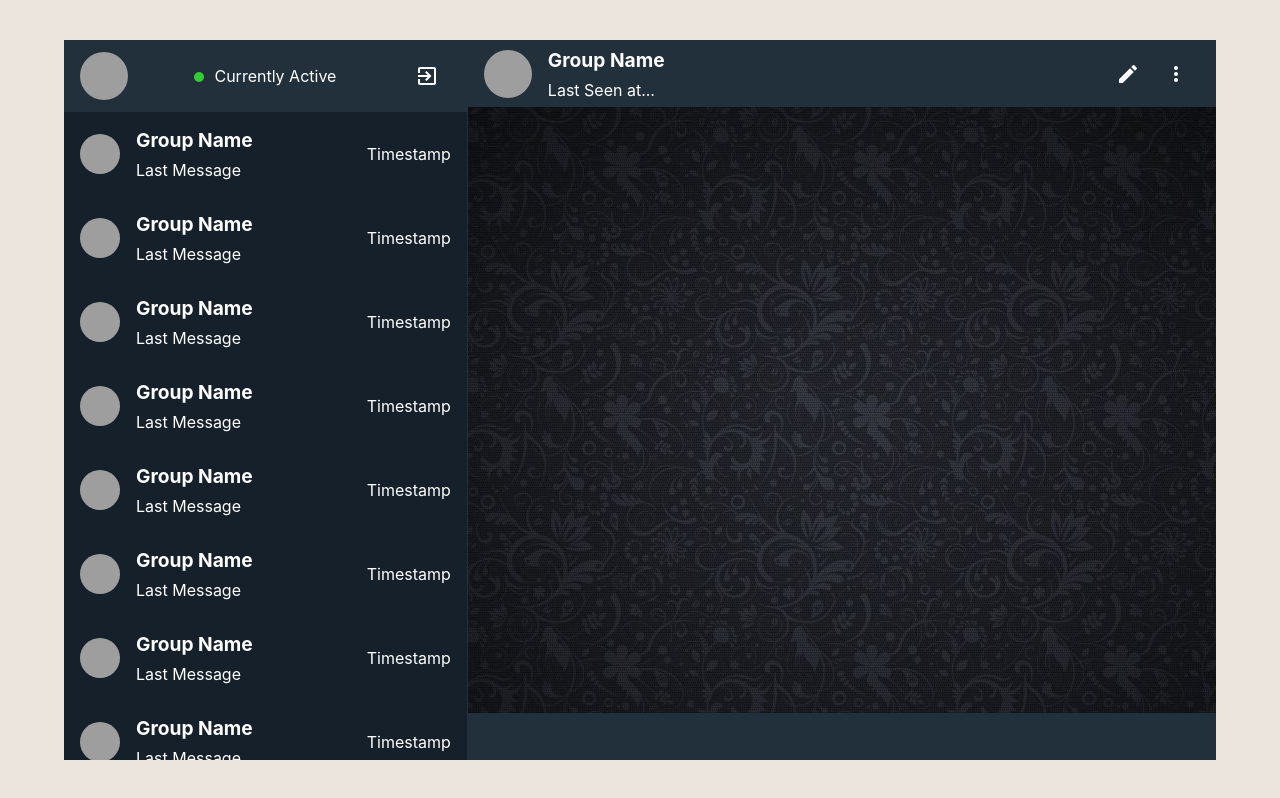
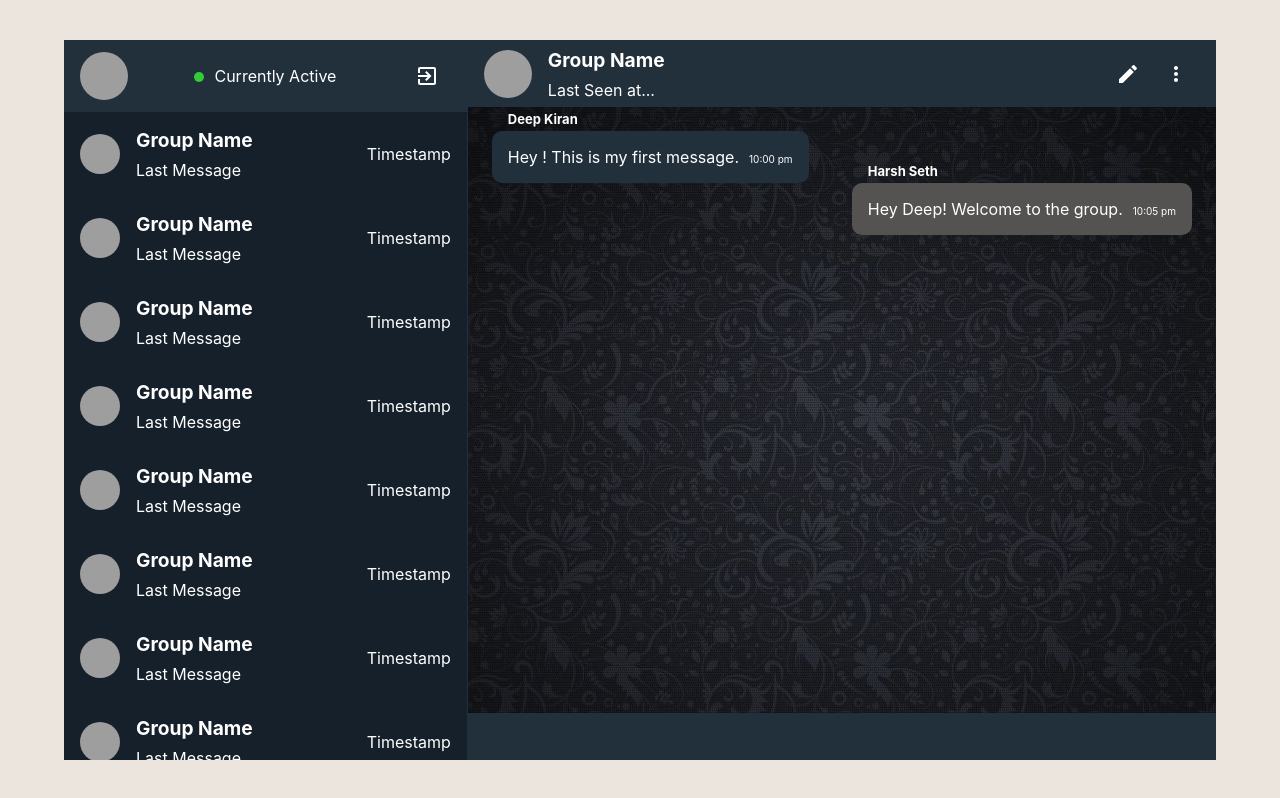
Before and after one commit to DEEPKIRANC/Chat-Application, a React (Create React App) app in the folder chat-application/: page / in a window 1280 px wide. Built offline with nearby package versions, Linux system fonts and the light colour scheme; grey boxes are pictures that could not be loaded.

Commit message:
style-Add chat message styling

```diff
--- a/chat-application/src/components/chatbox.js
+++ b/chat-application/src/components/chatbox.js
@@ -1,14 +1,29 @@
-import React from 'react'
+import React ,{useState,useEffect} from 'react'
 import {useMediaQuery} from "react-responsive";
 import EditIcon from '@material-ui/icons/Edit';
 import MoreVert from '@material-ui/icons/MoreVert';
 import {Avatar , IconButton} from "@material-ui/core";
 import "../styles/chatbox.css"
 function Chatbox() {
+    const [boolval,setBoolVal]=useState(false);
+
+    useEffect(()=>{
+
+        setTimeout(()=>{
+            setBoolVal(true)
+        },3000)
+
+    },[])
+
+
     let windowSize=useMediaQuery({query:`(max-width:600px)`});
-   // console.log(windowSize);
+
    if(!windowSize)
    {
+
+
+
+
     return (
         <div className="chatbox__body">
           <div className="header">
@@ -25,6 +40,20 @@ function Chatbox() {
                 </IconButton>
           </div>
           <div className="chatbody">
+              <div className="chat_message">
+                <p>
+                    <span className="name">Deep Kiran</span>
+                    Hey ! This is my first message.
+                    <span className="timestamp">10:00 pm</span>
+                </p>
+              </div>
+
+              {boolval && <div className="chat_message sender"><p>
+                    <span className="name">Harsh Seth</span>
+                    Hey Deep! Welcome to the group.
+                    <span className="timestamp">10:05 pm</span>
+                </p>
+</div>}
           </div>
           <div className="chat__footer">
           </div>
--- a/chat-application/src/styles/chatbox.css
+++ b/chat-application/src/styles/chatbox.css
@@ -1,3 +1,7 @@
+:root
+{
+    --secondary-background-color:#22303C;
+}
 .chatbox__body
 {
     flex:0.65;
@@ -42,6 +46,37 @@
     overflow: auto;
     padding:1.5rem;
 }
+
+.chat_message
+{
+    border-radius:10px;
+    background:var(--secondary-background-color);
+    padding:1rem;
+    color:white;
+    width:fit-content;
+    position:relative;
+}
+
+.chat_message span.name
+{
+    position: absolute;
+    top:-20px;
+    font-size: small;
+    font-weight:bold;
+}
+
+.chat_message span.timestamp
+{
+    margin-left:10px;
+    font-size: x-small;
+}
+
+.sender
+{
+    background-color: rgb(85, 82, 82);
+    margin-left:auto;
+}
+
 .chat__footer
 {
     flex:0.07;
```
